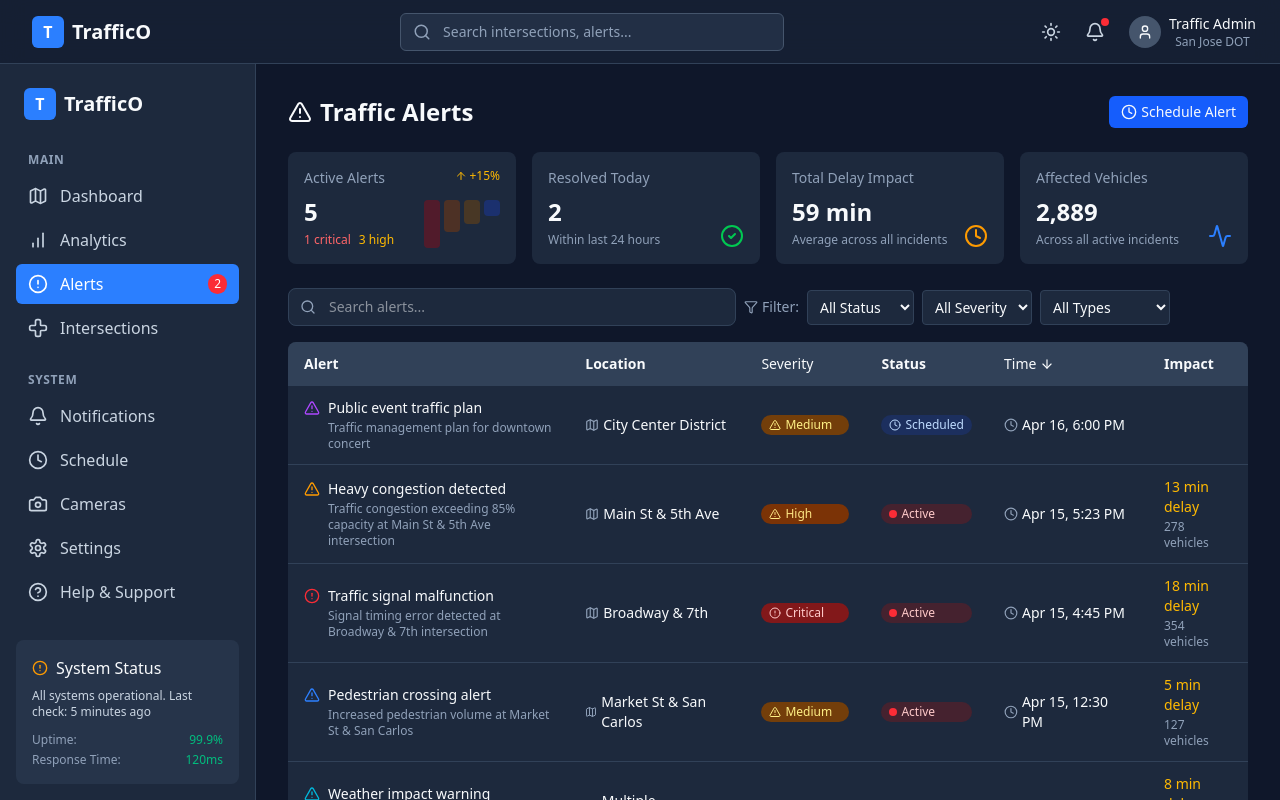
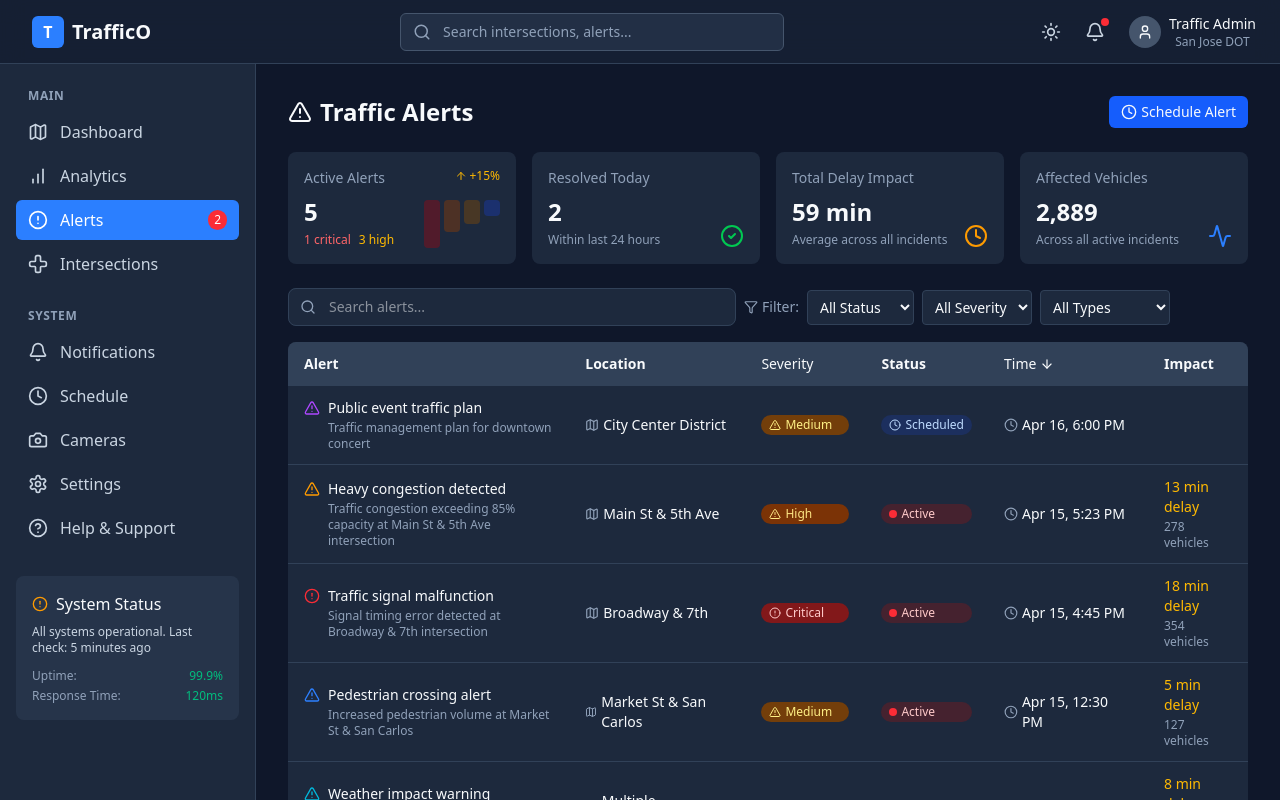
Before and after one commit to n8thantran/SJHacks-2025, a Next.js app in the folder frontend/: page /alerts in a window 1280 px wide. Built offline with nearby package versions, Linux system fonts and the light colour scheme.

Commit message:
fix sidebar

```diff
--- a/frontend/src/components/ui/Sidebar.tsx
+++ b/frontend/src/components/ui/Sidebar.tsx
@@ -71,10 +71,6 @@ export default function Sidebar() {
 
   return (
     <aside className="w-64 bg-slate-800 border-r border-slate-700 h-full py-6 hidden md:block">
-      <div className="flex items-center px-6 mb-8">
-        <div className="bg-blue-500 text-white h-8 w-8 rounded-md flex items-center justify-center font-bold mr-2">T</div>
-        <h1 className="text-xl font-bold">TrafficO</h1>
-      </div>
 
       <div className="px-4 mb-6">
         <h2 className="text-xs font-semibold text-slate-400 uppercase tracking-wider px-3 mb-2">
```
